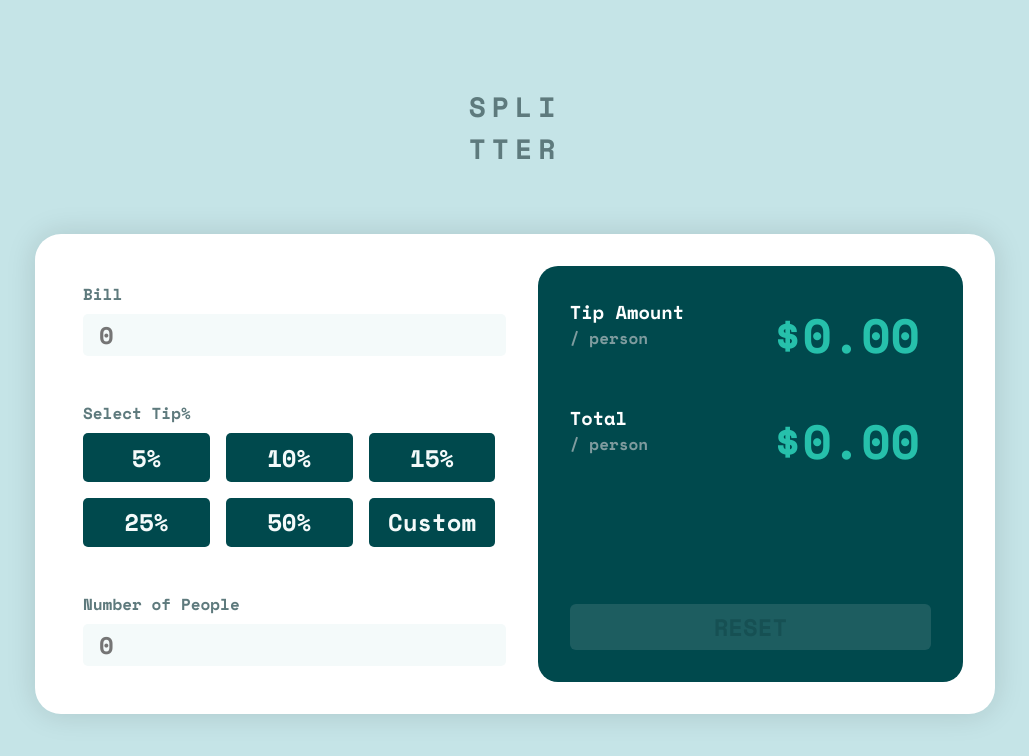
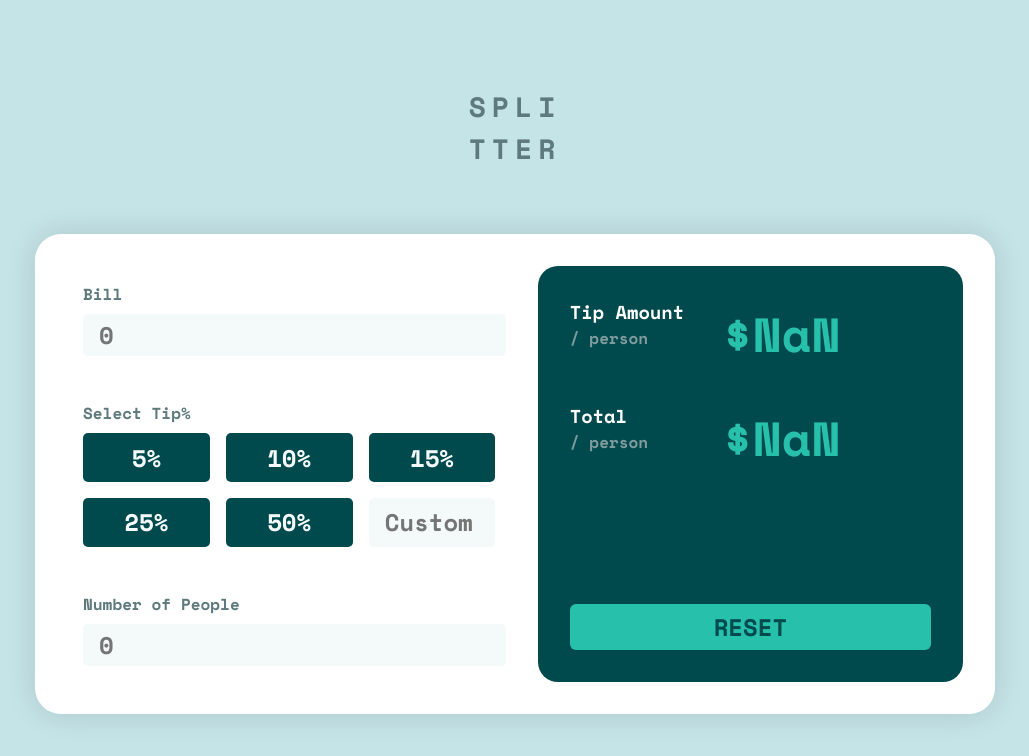
Before and after one commit to 0xjoshva/tip-calculator-app, a Vue app: page / in a window 1280 px wide. Shown: the top 756 px of the page, without its empty margins (125-1154 px from the left). Built offline with nearby package versions, Linux system fonts and the light colour scheme.

Commit message:
working, needs minor changes

```diff
--- a/src/views/HomeView.vue
+++ b/src/views/HomeView.vue
@@ -8,7 +8,7 @@
       <div class="left">
         <label for="">
           <p>Bill</p>
-          <input type="text" placeholder="0" />
+          <input type="text" placeholder="0" v-model="bill" />
         </label>
         <label for="">
           <p>Select Tip%</p>
@@ -17,7 +17,7 @@
               <button
                 class="radio-btn"
                 value="5"
-                @click="(isChecked = true), (tip = 5)"
+                @click="(isChecked = true), (tip = 5), totalTip()"
                 :class="{ checked: tip === 5 }"
               >
                 5%
@@ -57,13 +57,13 @@
               >
                 50%
               </button>
-              <button class="radio-btn custom">Custom</button>
+              <input class="radio-btn custom" type="text" placeholder="Custom" v-model="tip">
             </div>
           </div>
         </label>
         <label for="">
           <p>Number of People</p>
-          <input type="text" placeholder="0" />
+          <input type="text" placeholder="0" v-model="noOfPeople" />
         </label>
       </div>
       <div class="right">
@@ -73,17 +73,23 @@
               <h3>Tip Amount</h3>
               <span>/ person</span>
             </div>
-          <input type="text" placeholder="$0.00"/>
+            <p type="text" id="totalinputs">${{ (bill * tip / 100 / noOfPeople).toFixed(2) }}</p>
           </div>
           <div class="totalpp totals">
             <div class="col">
               <h3>Total</h3>
               <span>/ person</span>
             </div>
-          <input type="text" placeholder="$0.00"/>
+            <p type="text" id="totalinputs" @focus="isDisabled = false">${{ (bill / noOfPeople + bill * tip / 100 / noOfPeople).toFixed(2)  }}</p>
           </div>
         </div>
-        <button class="reset-btn" :disabled="isDisabled">RESET</button>
+        <button
+          class="reset-btn"
+          :disabled="isDisabled"
+          @click="resetWindow()"
+        >
+          RESET
+        </button>
       </div>
     </div>
   </section>
@@ -93,12 +99,22 @@
 export default {
   data() {
     return {
-      tip: 0,
       isChecked: false,
-      isDisabled: true,
-    };
+      isDisabled: false,
+      tip: null,
+      bill: null,
+      noOfPeople: null,
+      personalTip: 0,
+      personalTotal: 0,
+    }
   },
-};
+  methods: {
+    resetWindow(){
+     this.$data = this.initialDataConfiguration;
+
+    }
+  }
+}
 </script>
 
 <style>
@@ -194,7 +210,7 @@ h1 {
   row-gap: 2rem;
   justify-content: space-between;
 }
-.inputs{
+.inputs {
   display: flex;
   flex-direction: column;
   row-gap: 2rem;
@@ -206,48 +222,52 @@ h1 {
   font-weight: 700;
   border: none;
   outline: none;
-  padding-block: .3rem;
+  padding-block: 0.3rem;
 }
 .reset-btn:enabled {
   color: var(--vdcyan);
   background: var(--scyan);
 }
 .reset-btn:disabled {
-  filter: opacity(0.4);
+  filter: opacity(1);
 }
 .reset-btn:enabled:hover {
   background: var(--lgcyan);
 }
-.col{
+.col {
   display: flex;
   flex-direction: column;
 }
-.col h3{
+.col h3 {
   color: var(--white);
 }
-.col span{
+.col span {
   color: var(--gcyan);
   font-weight: 600;
 }
-.totals{
+.totals {
   display: flex;
   width: 100%;
   justify-content: space-between;
-
 }
-.right input{
+#totalinputs {
   background: var(--vdcyan);
   border: none;
   outline: none;
   color: var(--scyan);
   font-weight: 700;
   font-size: 3rem;
- width: 10rem;
+  width: 13rem;
   height: fit-content;
 }
-.right input::placeholder{
+.right input::placeholder {
   color: var(--scyan);
-
+}
+.radiodiv input{
+  width: 30%;
+  color: var(--vdcyan);
+}
+.custom::placeholder{
 
 }
 </style>
```
Also changed, not shown: 1 other file (tests, documents, lock files or other folders). Lines whose indentation alone changed are shown as unchanged.
